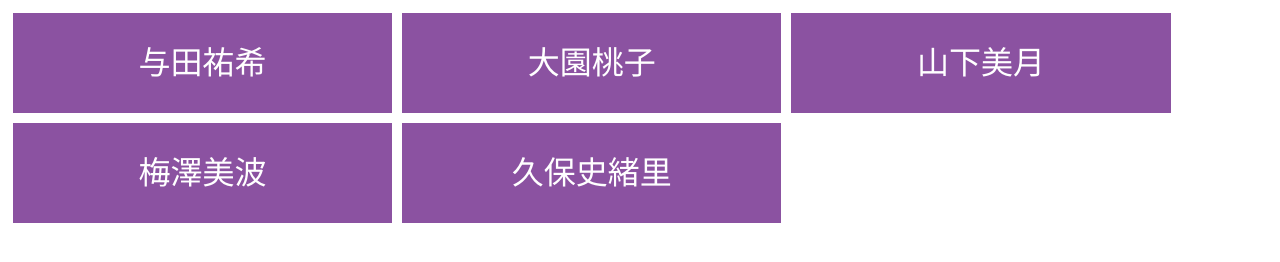
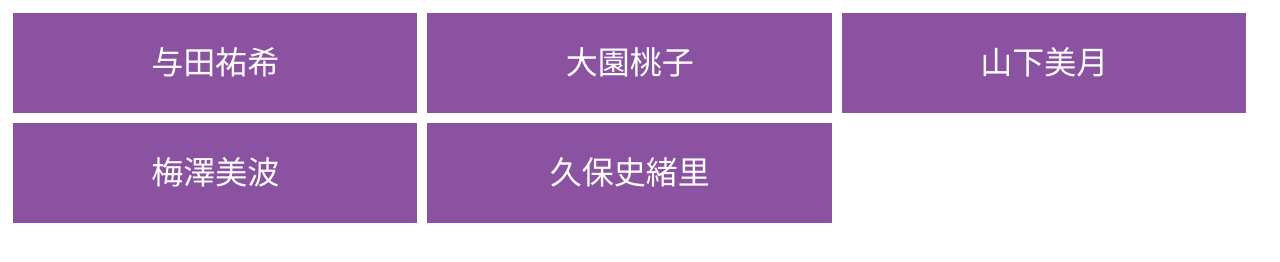
Before and after one commit to sassy/css-code-factory, a website: page flexbox/index.html in a window 1280 px wide. Drawn offline with Linux system fonts and the light colour scheme.

Commit message:
微修正

```diff
--- a/flexbox/style.css
+++ b/flexbox/style.css
@@ -7,7 +7,7 @@
     background-color: #8B52A1;
 
     /* flexbox 1行に3つ配置 */
-    width: 30%;
+    width: 32%;
 
     /*　テキスト横センタリング */
     text-align: center;
--- a/grid-layout/style.css
+++ b/grid-layout/style.css
@@ -1,6 +1,7 @@
 .container {
     display: grid;
     grid-template-columns: 1fr 1fr 1fr;
+    grid-template-rows: 100px
 }
 
 .item {
@@ -10,7 +11,6 @@
     text-align: center;
 
     /* テキスト縦センタリング */
-    height: 100px;
     line-height: 100px;
     margin: 5px;
 
```
